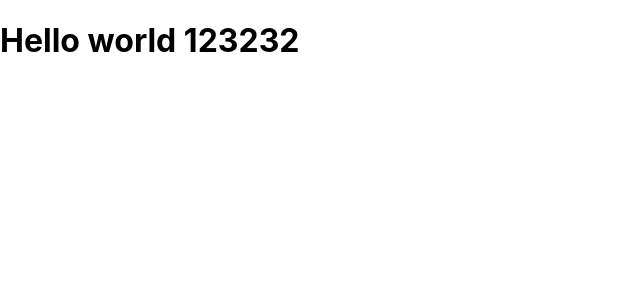
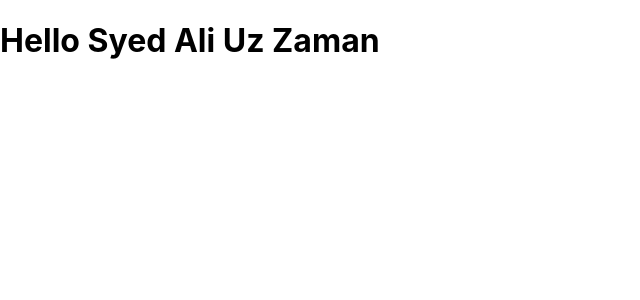
Before and after one commit to alyaxi/bootcamp-react-app, a React (Create React App) app: page / in a window 1280 px wide. Shown: the top 300 px of the page, without its empty margins (0-640 px from the left). Built offline with nearby package versions, Linux system fonts and the light colour scheme.

Commit message:
updated h1

```diff
--- a/src/App.js
+++ b/src/App.js
@@ -5,7 +5,7 @@ import './App.css';
 function App() {
   return (
     <div>
-     <h1>Hello world 123232</h1>
+     <h1>Hello Syed Ali Uz Zaman</h1>
     </div>
   );
 }
```
